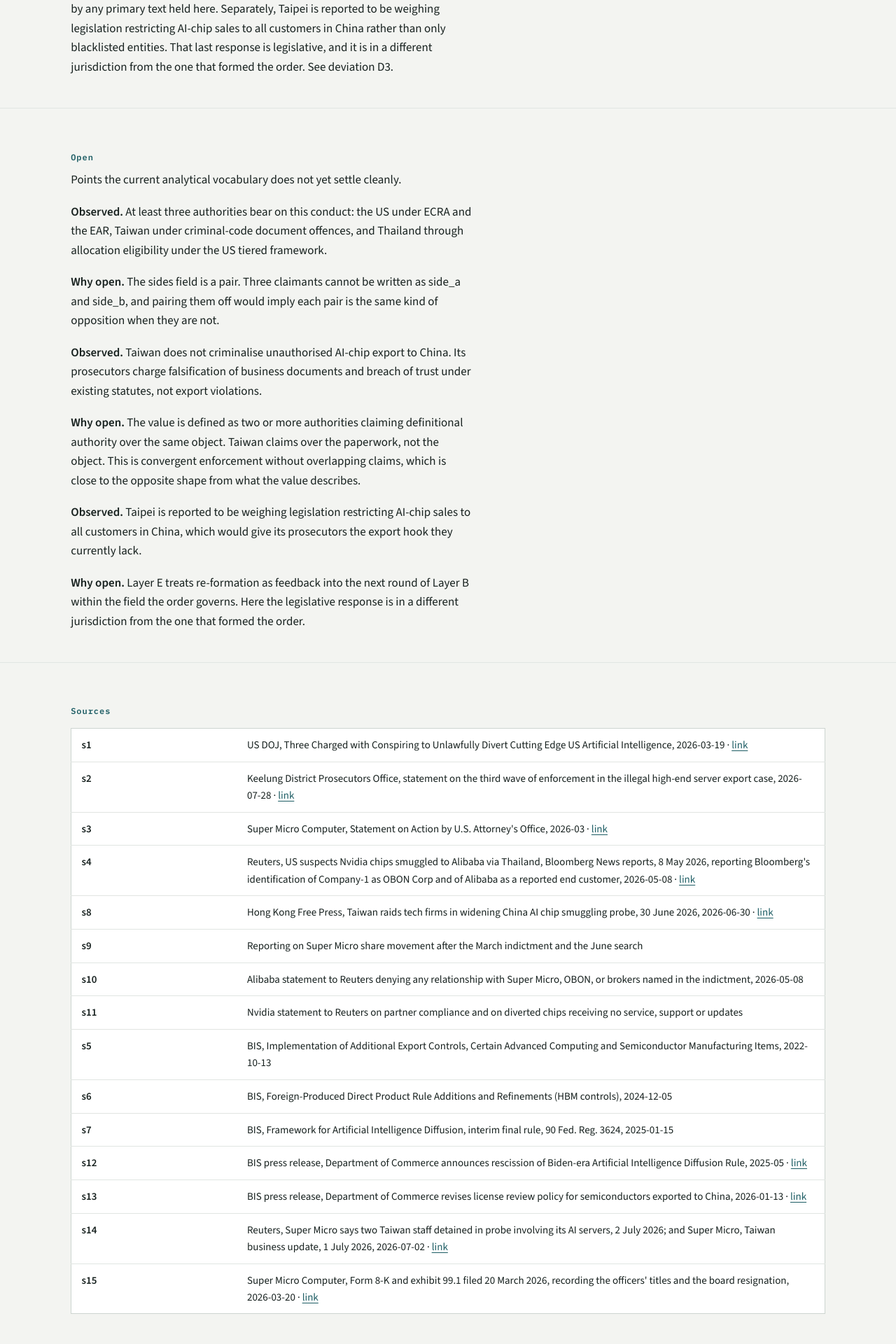
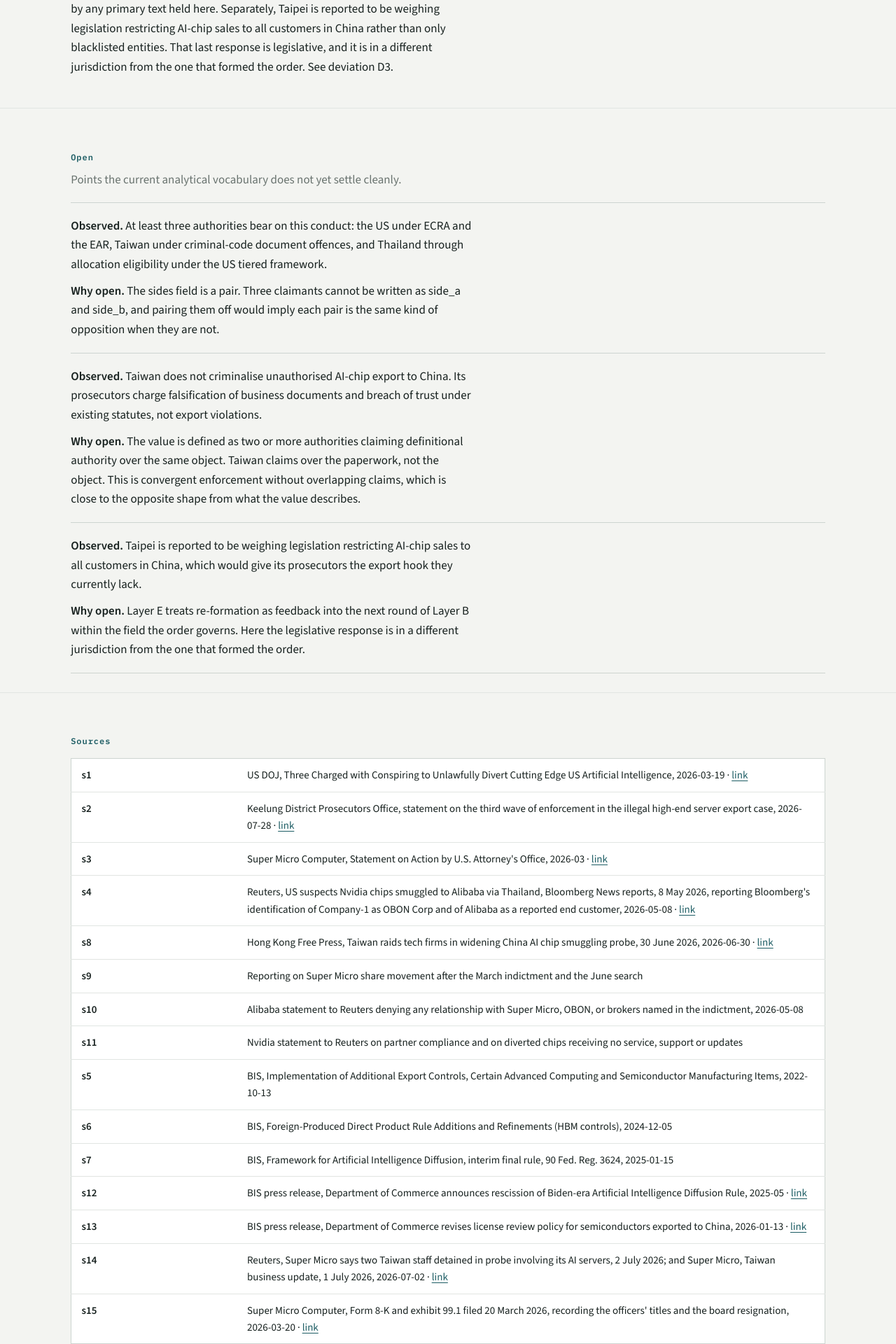
Before and after one commit to GaeunLim01/regulatory-order, a Jekyll site: the page built from cases/supermicro/index.html, in a window 1280 px wide. Shown: the part 4172-6092 px from the top of the page at 70% size. Built offline with Jekyll 4.4.1, drawn with Linux system fonts in a browser that asks for light colours.

Commit message:
Add files via upload

```diff
--- a/assets/css/main.css
+++ b/assets/css/main.css
@@ -1006,3 +1006,12 @@
   .case-grid-preview { grid-template-columns: 1fr; }
   .paper-row { grid-template-columns: 1fr auto; }
 }
+
+/* --------------------------------------------------------- open research notes */
+.open-section .section-intro { max-width: 70ch; margin: 0 0 1.1rem; color: var(--muted); }
+.open-list { border-top: 1px solid var(--rule); }
+.open-item { padding: 1.2rem 0; border-bottom: 1px solid var(--rule); }
+.open-item__body { max-width: 78ch; }
+.open-item__body p { margin: 0 0 .65rem; }
+.open-item__body p:last-child { margin-bottom: 0; }
+.open-item__body b { font-weight: 650; color: var(--ink); }
```
